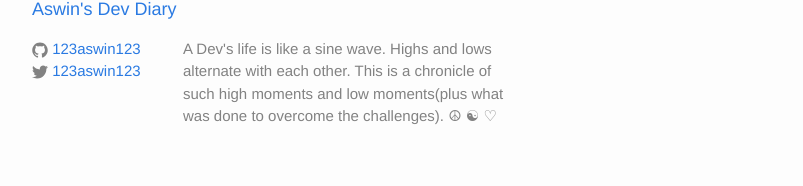
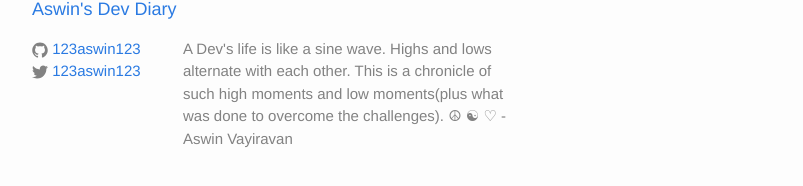
Before and after one commit to 123aswin123/123aswin123.github.io, a Jekyll site: the page built from _posts/2015-03-19-reading-csv-files-in-ruby.md, in a window 1280 px wide and 900 px high, scrolled down 1530 px. Shown: the part 690-876 px from the top of the window, without its empty margins (238-1041 px from the left). Built offline with Jekyll 4.4.1, drawn with Linux system fonts in a browser that asks for light colours; some of the changed text lies outside the part shown.

Commit message:
Added name

```diff
--- a/_config.yml
+++ b/_config.yml
@@ -5,6 +5,7 @@ description: > # this means to ignore newlines until "baseurl:"
   A Dev's life is like a sine wave. Highs and lows alternate with each other. This is a chronicle of such
   high moments and low moments(plus what was done to overcome the challenges).
   ☮ ☯ ♡
+  - Aswin Vayiravan
 baseurl: "" # the subpath of your site, e.g. /blog/
 url: "https://123aswin123.github.io" # the base hostname & protocol for your site
 twitter_username: 123aswin123
--- a/_posts/2015-03-19-reading-csv-files-in-ruby.md
+++ b/_posts/2015-03-19-reading-csv-files-in-ruby.md
@@ -4,7 +4,7 @@ title: "How to read CSV files in Ruby the smart way"
 date:   2015-03-19 15:30:01
 ---
 
-CSVs are an integral part of my life. They are my favorite file format too. People might argue that using another flat format like XML,YML,ZML(just kidding) etc is definitely better. My friend and colleague [Kiran Gowtham](https://in.linkedin.com/pub/kiran-gowtham/20/a84/144/en) and I had even gotten into catfights over using a CSV vs using an RDBMS. I do agree that using an **RDBMS gives us more control, however sometimes all that we need is just a plain text file**. Using an RDBMS like mysql might be an overkill.
+CSVs are an integral part of my life. They are my favorite file format too. People might argue that using another flat format like XML,YML,ZML(just kidding) etc is definitely better. My friend and colleague [Kiran Gowtham](https://in.linkedin.com/pub/kiran-gowtham/20/a84/144/en) and I had even gotten into catfights over using a CSV vs using an RDBMS. I do agree that using an **RDBMS gives us more control, however sometimes all that we need is just a plain text file**. Using an RDBMS like mysql might be an overkill!
 
 
 I am going to stop pitching for flat-files and let us get into reading an actual CSV File. Mostly the CSVs that I deal with are generated from spreadsheets or database tables.
```
